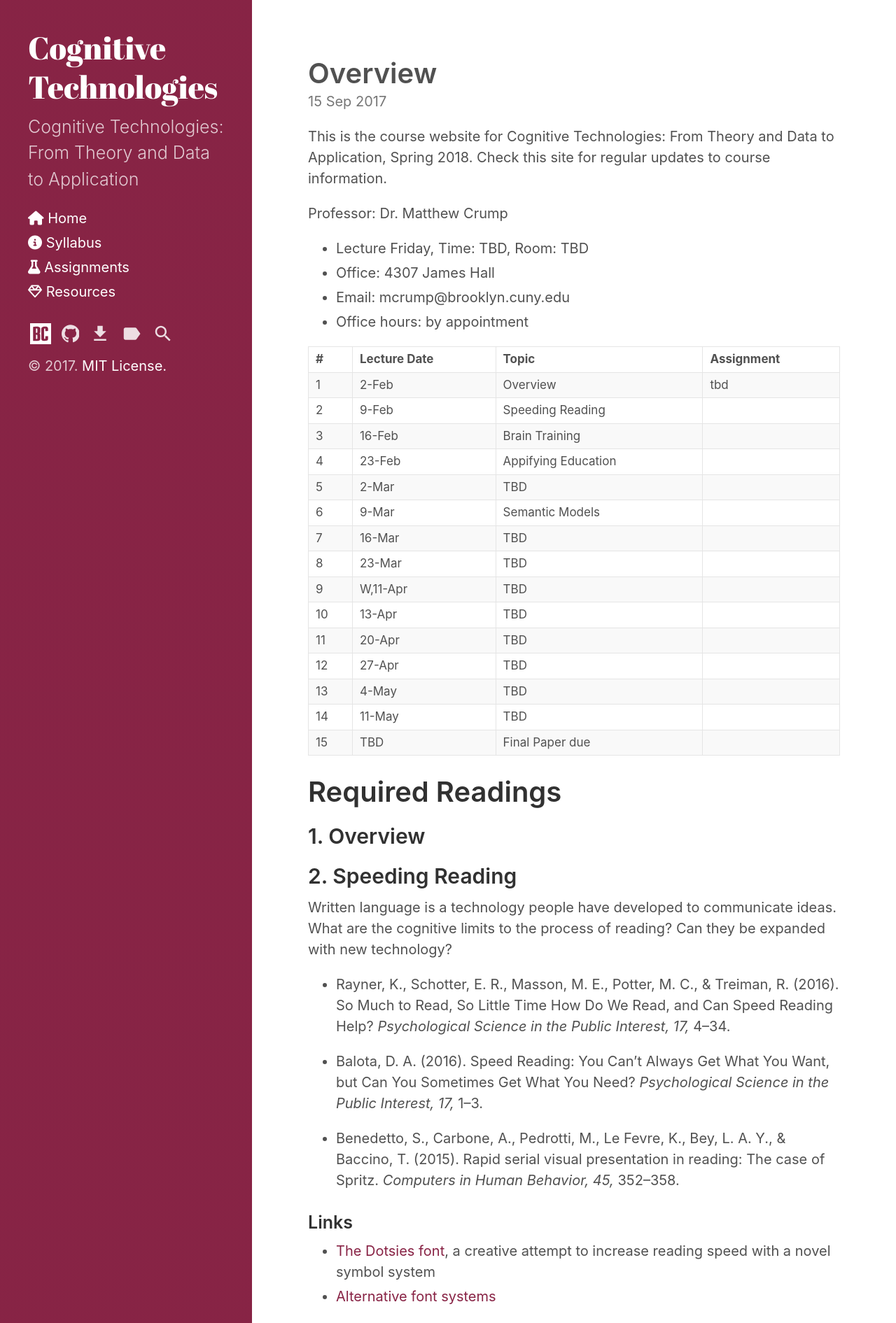
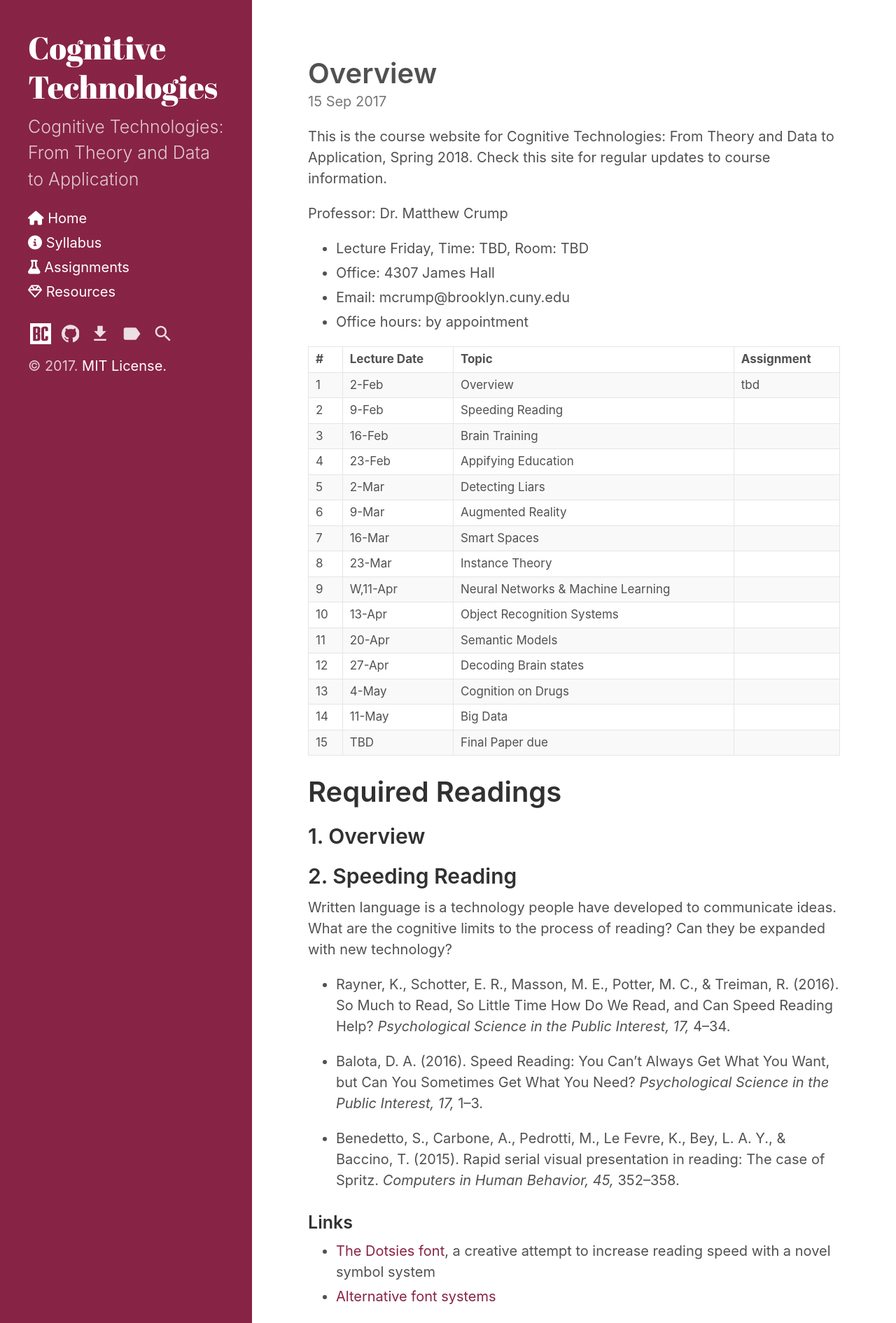
Before and after one commit to CrumpLab/cognitivetechnologies, a Jekyll site: the page built from _posts/2017-09-15-overview.md, in a window 1280 px wide. Shown: the top 1891 px of the page at 70% size. Built offline with Jekyll 4.4.1, drawn with Linux system fonts in a browser that asks for light colours; nearby versions of some CDN libraries; some of the changed text lies outside the part shown.

Commit message:
update website

```diff
--- a/_posts/2017-09-15-overview.md
+++ b/_posts/2017-09-15-overview.md
@@ -19,16 +19,16 @@
 |2|	9-Feb|	Speeding Reading ||
 |3|	16-Feb|	Brain Training ||
 |4|	23-Feb| Appifying Education ||
-|5|	2-Mar |	TBD ||
-|6| 9-Mar	| Semantic Models ||
-|7| 16-Mar | TBD ||
-|8| 23-Mar | TBD ||
-|9| W,11-Apr | TBD ||
-|10| 13-Apr	| TBD ||
-|11| 20-Apr	| TBD ||
-|12| 27-Apr	| TBD ||
-|13| 4-May	| TBD ||
-|14| 11-May	| TBD ||
+|5|	2-Mar |	Detecting Liars ||
+|6| 9-Mar	| Augmented Reality ||
+|7| 16-Mar | Smart Spaces ||
+|8| 23-Mar | Instance Theory ||
+|9| W,11-Apr | Neural Networks & Machine Learning ||
+|10| 13-Apr	| Object Recognition Systems ||
+|11| 20-Apr	| Semantic Models ||
+|12| 27-Apr	| Decoding Brain states ||
+|13| 4-May	| Cognition on Drugs ||
+|14| 11-May	| Big Data ||
 |15| TBD	|Final Paper due||
 |=====
 {: rules="groups"}
@@ -71,3 +71,55 @@
   - Roediger, H. L. (2013). Applying Cognitive Psychology to Education: Translational Educational Science. *Psychological Science in the Public Interest, 14,* 1–3.
 
   - Wartella, E. (2015). Educational Apps: What We Do and Do Not Know. *Psychological Science in the Public Interest, 16,* 1–2.
+
+## Detecting Liars
+
+  - Loftus, E. F. (2010). Catching Liars. *Psychological Science in the Public Interest, 11,* 87–88.
+
+  - Vrij, A., Granhag, P. A., & Porter, S. (2010). *Pitfalls and Opportunities in Nonverbal and Verbal Lie Detection. Psychological Science in the Public Interest, 11,* 89–121.
+
+## Augmented Reality
+
+3-D headsets, google glasses, new phones, and more are capable of overlaying computer generated visuals on top of normal world as we see it. Is there any evidence this tech can augment cognition?
+
+## Smart Spaces
+
+The objects and spaces in our lives are increasingly infused with computers and internet connections. What are the opportunities and consequences for cognition?
+
+## Instance Theory
+
+We look at cognitive theories of memory proposing the instance (episodic representation) as a fundamental unit of cognition. This will set the stage for our following discussions of computational techniques for pattern classification that have been applied to solving problems in numerous domains.
+
+## Neural Networks
+
+We do a short primer on neural networks and compuational pattern classification techniques.
+
+### Links
+
+[https://jalammar.github.io/visual-interactive-guide-basics-neural-networks/](https://jalammar.github.io/visual-interactive-guide-basics-neural-networks/)
+
+## Object Recognition systems
+
+The shazam app can recognize the music you are listening to. Computer algorithms can now classify and identify many kinds of objects, which was a difficulty problem only a number of years ago. We look at some examples.
+
+## Semantic Models
+
+Relatively simple learning models trained on large corpuses of texts (e.g., digitized books) can become sensitive to the semantic meaning of words. These models project words into a geometric space, such that the distance between words represents their semantic similarity. The models offer both a theory of human semantics, and technology for semantics processing and classification.
+
+  - LSA
+  - BEAGLE
+
+## Decoding Brain States
+
+The same pattern classification algorithms that can be used to classify faces or other objects, can also be used to classify and decode brain states. We look at a few compelling examples.
+
+  - Early Vision
+  - Dreams
+
+## Cognition on drugs
+
+What does the current drug research tell us about enhancing aspects of cognition?
+
+## Big Data
+
+What is the intersection between cognitive research and the growing interest in big data?
```
